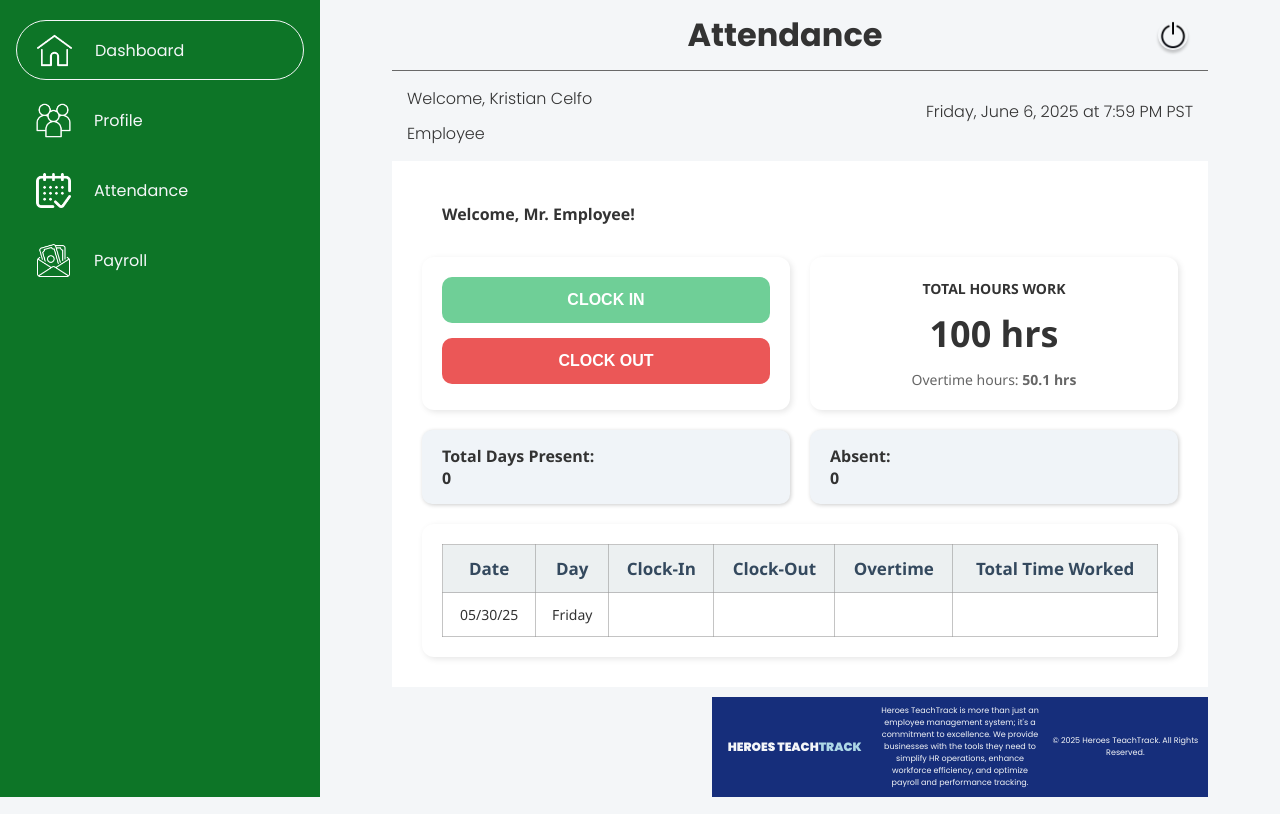
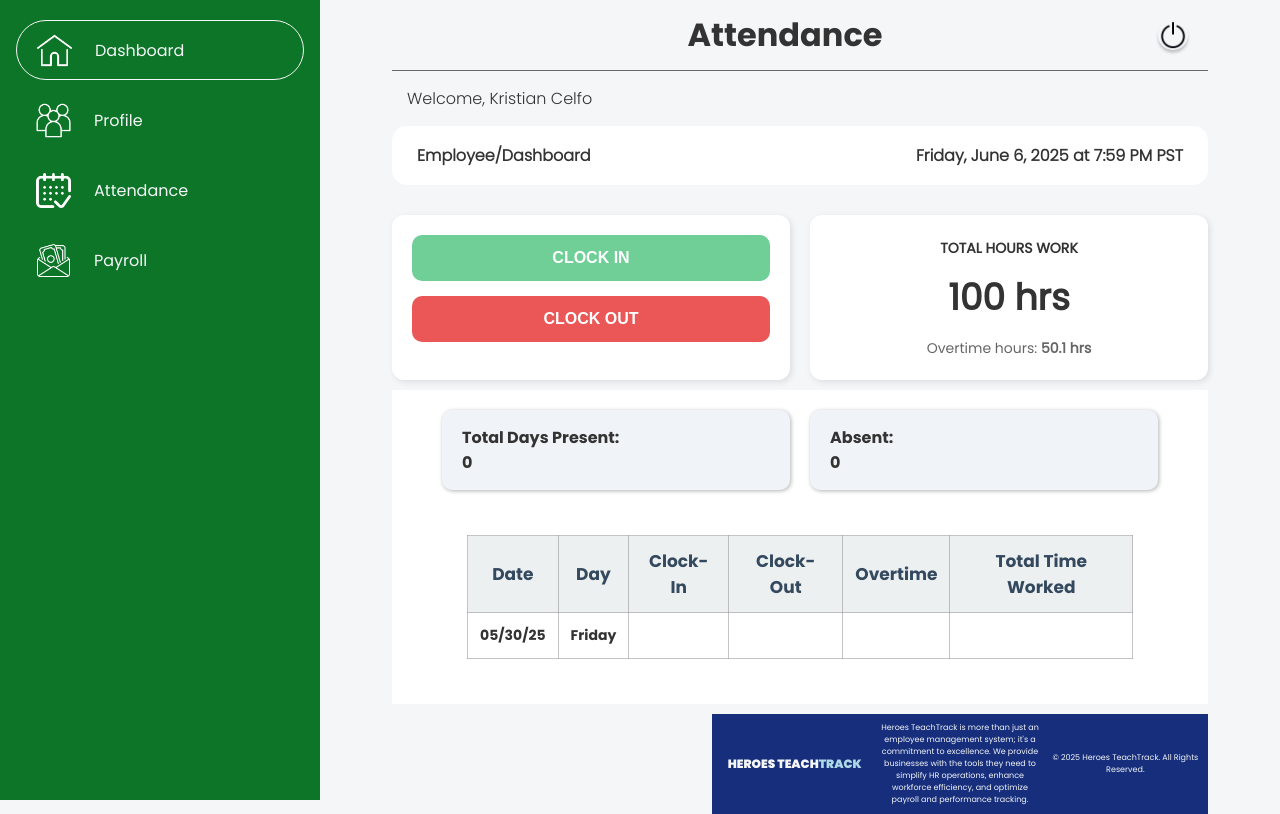
Before and after one commit to Jahmiebelle/Accounting-Management-System, a PHP site: page /employee_dashboard.php in a window 1280 px wide. Shown: the part 80-894 px from the top of the page. Run offline with PHP 8.4, Linux system fonts and the light colour scheme; a user stored in the database is signed in.

Commit message:
update ni jamjam

```diff
--- a/AccountingSys/Dashboard/employee/employee_dashboard.php
+++ b/AccountingSys/Dashboard/employee/employee_dashboard.php
@@ -89,34 +89,32 @@ session_start();
             </div>
           </div>
           <div class="greetings-content">
+
             <div class="left-greetings">
               <div class="greetings">
                 Welcome, <?php
                   echo $_SESSION['employee_first_name'] . " " . $_SESSION['employee_last_name'];
                 ?>
               </div>
-              <div class="path">
-                Employee
+            </div>
+
+            <div class="right-greetings">
+
+            </div>
+          </div>
+
+      <div class="welcome-bar">
+        <div class="path">
+                Employee/Dashboard
               </div>
-            </div>
-            <div class="right-greetings">
               <div class="datetime">
                 <?php date_default_timezone_set("Asia/Manila");
                       echo date("l, F j, Y \a\\t g:i A T");
                       ?>
               </div>
-              <div class="emptybox">
+            </div>
 
-              </div>
-            </div>
-          </div>
 
-          <div class="dashboard-container">
-  <div class="welcome-bar">
-    <span>Welcome, Mr. <?= $employeeName ?? 'Employee' ?>!</span>
-  </div>
-
-  <div class="main-dashboard-content">
     <div class="top-row">
       <div class="left-box">
         <div class="clock-buttons">
@@ -134,6 +132,8 @@ session_start();
       </div>
     </div>
 
+<div class="dashboard-container">
+  <div class="main-dashboard-content">
     <div class="summary-row">
       <div class="summary-card">
         <span>Total Days Present:</span>
@@ -166,7 +166,6 @@ session_start();
             <td></td>
             <td></td>
           </tr>
-          <!-- Additional rows dynamically generated -->
         </tbody>
       </table>
     </div>
--- a/AccountingSys/Styles/admin_department.css
+++ b/AccountingSys/Styles/admin_department.css
@@ -596,7 +596,7 @@ legend {
 }
 
 td, th {
-  padding: 12px 24px;
+  padding: 2px 70px;
   margin: 0px;
   border: 0.1px solid #ccc;
 
--- a/AccountingSys/Styles/admin_employee.css
+++ b/AccountingSys/Styles/admin_employee.css
@@ -1036,13 +1036,13 @@ legend {
 }
 
 td, th {
+  padding: 2px 35px;
   margin: 0px;
   border: 0.1px solid #ccc;
 
 }
 
 th {
-  padding: 5px 10px;
   background-color: #eeeeee;
   color: #333333;
   letter-spacing: 0.5px;
@@ -1053,7 +1053,6 @@ th {
 }
 
 td {
-  padding: 8px 16px;
   text-justify: center;
   text-align: center;
   align-content: center;
--- a/AccountingSys/Styles/employee_dashboard.css
+++ b/AccountingSys/Styles/employee_dashboard.css
@@ -320,9 +320,9 @@ body {
 }
 
 .dashboard-container {
-  padding: 30px;
+  padding: 20px 50px;
   background-color: white;
-  font-family: 'Segoe UI', sans-serif;
+  font-family: 'Poppins-bold';
 }
 
 .welcome-bar {
@@ -415,16 +415,14 @@ body {
   border-radius: 10px;
   padding: 15px 20px;
   flex: 1;
-  box-shadow: 1px 1px 4px rgba(0,0,0,0.200);
+  box-shadow: 1px 1px 4px rgba(0,0,0,0.300);
   font-weight: bold;
   color: #333;
 }
 
 .attendance-table-section {
-  background-color: white;
-  border-radius: 12px;
-  padding: 20px;
-  box-shadow: 2px 2px 6px rgba(0,0,0,0.1);
+  padding: 25px;
+
 }
 
 .attendance-table {
@@ -433,6 +431,7 @@ body {
 }
 
 .attendance-table th, .attendance-table td {
+  font-family: 'Poppins-bold';
   border: 1px solid #99999994;
   padding: 12px;
   font-size: 14px;
```
